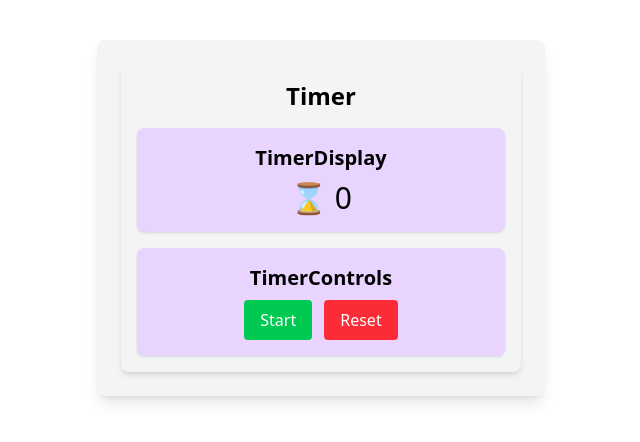
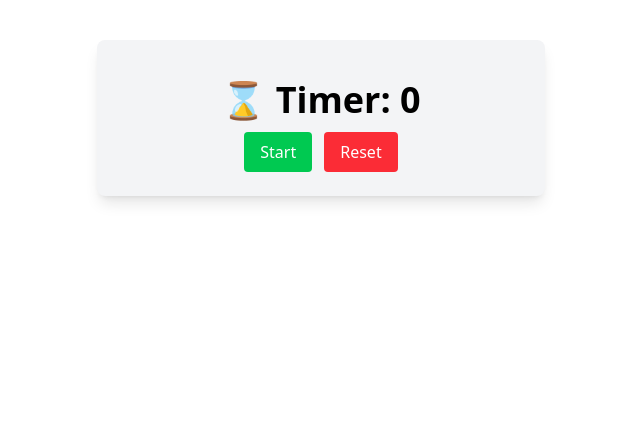
Before and after one commit to Praeda822/simple-timer, a React (Vite) app: page / in a window 1280 px wide. Shown: the top 442 px of the page, without its empty margins (319-959 px from the left). Built offline with nearby package versions, Linux system fonts and the light colour scheme.

Commit message:
Refactored to lecture example - removed styling from control logic

```diff
--- a/src/components/Timer.jsx
+++ b/src/components/Timer.jsx
@@ -28,13 +28,12 @@ const Timer = () => {
   };
 
   return (
-    <div className="p-4 bg-gray-100 rounded-lg shadow-md">
-      <h2 className="text-2xl font-semibold mb-4">Timer</h2>
+    <div>
       <TimerDisplay time={time} />
       <TimerControls
         isRunning={isRunning}
-        toggleTimer={toggleTimer}
-        resetTimer={resetTimer}
+        onToggle={toggleTimer}
+        onReset={resetTimer}
       />
     </div>
   );
--- a/src/components/TimerControls.jsx
+++ b/src/components/TimerControls.jsx
@@ -1,22 +1,19 @@
-const TimerControls = ({ isRunning, toggleTimer, resetTimer }) => {
+const TimerControls = ({ isRunning, onToggle, onReset }) => {
   return (
-    <div className="p-4 bg-purple-200 rounded-lg shadow">
-      <h3 className="text-xl font-semibold">TimerControls</h3>
-      <div className="mt-2">
+    <>
       <button
-          onClick={toggleTimer}
-          className="bg-green-500 text-white px-4 py-2 rounded hover:bg-green-600 mr-3"
+        onClick={onToggle}
+        className="mt-3 bg-green-500 text-white px-4 py-2 rounded hover:bg-green-600 mr-3"
       >
         {isRunning ? "Pause" : "Start"}
       </button>
       <button
-          onClick={resetTimer}
-          className="bg-red-500 text-white px-4 py-2 rounded hover:bg-red-600"
+        onClick={onReset}
+        className="mt-3 bg-red-500 text-white px-4 py-2 rounded hover:bg-red-600"
       >
         Reset
       </button>
-      </div>
-    </div>
+    </>
   );
 };
 
--- a/src/components/TimerDisplay.jsx
+++ b/src/components/TimerDisplay.jsx
@@ -1,10 +1,5 @@
 const TimerDisplay = ({ time }) => {
-  return (
-    <div className="mb-4 p-4 bg-purple-200 rounded-lg shadow">
-      <h3 className="text-xl font-semibold">TimerDisplay</h3>
-      <p className="text-3xl mt-2">⌛ {time}</p>
-    </div>
-  );
+  return <h2 className="text-4xl font-semibold mt-4">⌛ Timer: {time}</h2>;
 };
 
 export default TimerDisplay;
```
Lines whose indentation alone changed are shown as unchanged.
